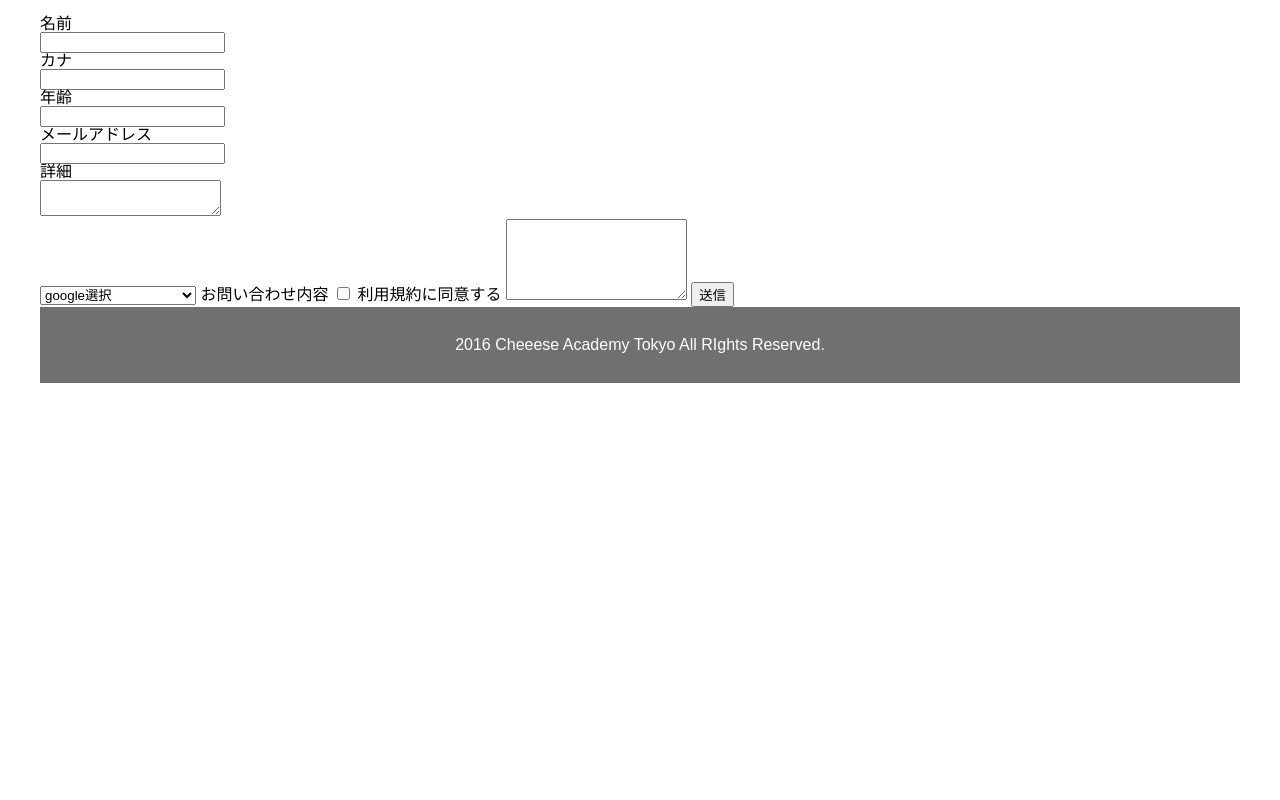
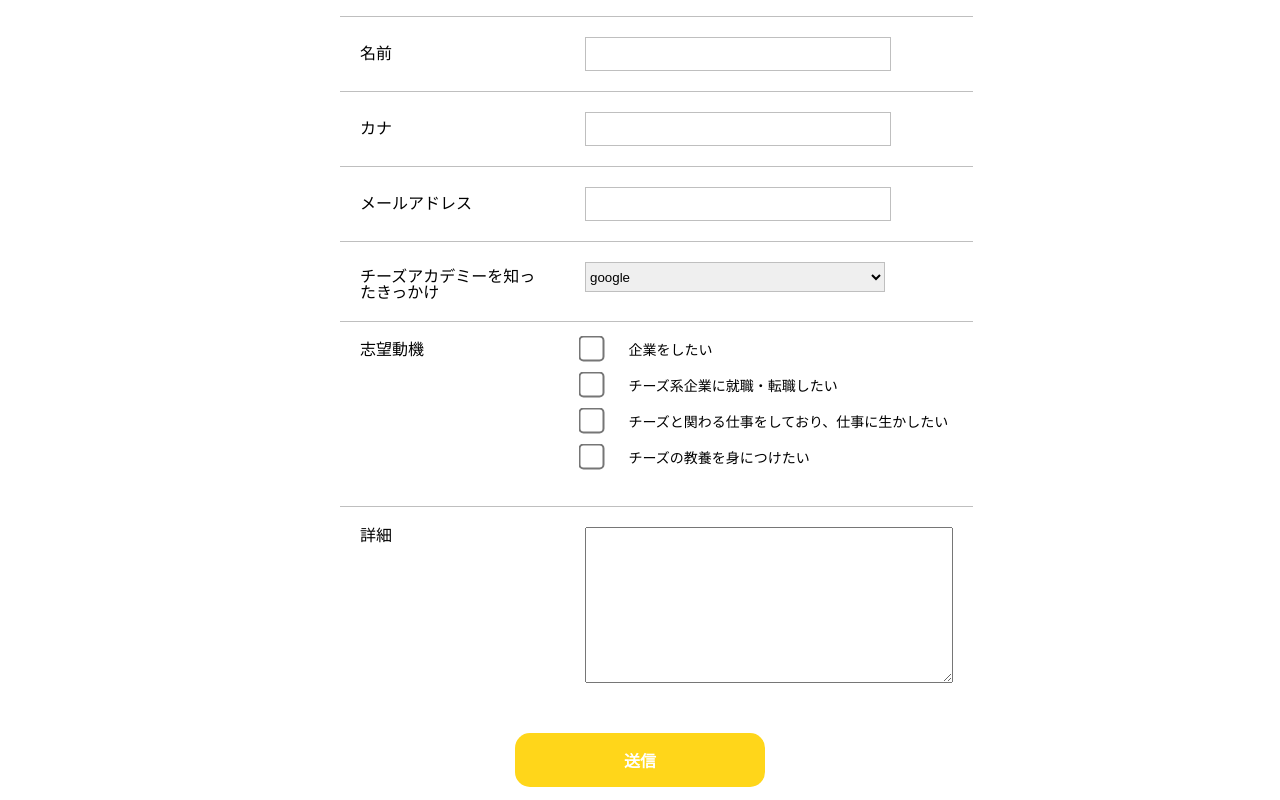
Before and after one commit to yoshikotttt/cheese_academy, a plain HTML site: page index.html in a window 1280 px wide. Shown: the part 4820-5620 px from the top of the page. Before the commit the page ends 5203 px from the top, so only its background shows below. Drawn offline with nearby package versions, Linux system fonts and the light colour scheme.

Commit message:
4/15ほぼ完成

```diff
--- a/css/style.css
+++ b/css/style.css
@@ -351,6 +351,7 @@ h3 {
   display: flex;
   align-items: center;
   justify-content: center;
+  margin-top: 140px;
 }
 
 #footer p {
@@ -358,3 +359,90 @@ h3 {
  color: white;
 
 }
+
+.contact-form {
+  width: 600px;
+  margin: 0 auto;
+
+}
+
+
+.contact-table {
+  width: 750px;
+  margin-bottom: 30px;
+}
+
+.contact-item,
+.contact-body {
+  padding: 20px;
+  border-top: 1px  solid #bfbfbf;
+
+}
+
+.contact-item {
+  text-align: left;
+  width: 30%;
+
+
+
+}
+
+.contact-body {
+  width: 70%;
+  display: flex;
+  flex-flow: column;
+
+}
+
+.form-text {
+  width: 300px;
+  height: 30px;
+  border: 1px solid #bfbfbf;
+
+}
+
+select {
+  width: 300px;
+  height: 30px;
+  border: 1px solid #bfbfbf;
+}
+
+.contact-skill {
+  display: block;
+
+
+}
+
+
+.contact-skill-txt {
+  margin-left: 20px;
+  font-size: 14px;
+
+}
+
+.motivation {
+  padding-bottom: 20px;
+}
+
+input[type=checkbox] {
+	transform: scale(2);
+	margin: 0 6px 0 0;
+
+}
+
+.contact-submit {
+  width: 250px;
+  background-color: #ffd61a;
+  color: #fff;
+  font-weight: bold;
+  display: block;
+  margin: 0 auto;
+  font-size: 16px;
+  padding: 15px;
+  border: none;
+  border-radius: 15px;
+}
+
+.contact-submit:hover {
+  background-color: #d8cd9e;
+}
--- a/index.html
+++ b/index.html
@@ -195,45 +195,69 @@
           <p>間違っても問い合わせしないようお願いいたします。</p>
        </div>
        <div class="contact-form">
-        <form>
+       <form action="">
+        <table class="contact-table">
+          <tr>
+            <th class="contact-item">名前</th>
+            <td class="contact-body">
+              <input type="text" name="名前" class="form-text">
+            </td>
+          </tr>
+          <tr>
+            <th class="contact-item">カナ</th>
+            <td class="contact-body">
+              <input type="text" name="カナ" class="form-text">
+            </td>
+          <tr>
+            <th class="contact-item">メールアドレス</th>
+            <td class="contact-body">
+              <input type="email" name="メールアドレス" class="form-text">
+            </td>
+          </tr>
+          <tr>
+            <th class="contact-item">チーズアカデミーを知ったきっかけ</th>
+            <td class="contact-body">
+            <select name="きっかけ" id="">
+              <option value="google">google</option>
+              <option value="sns">sns</option>
+              <option value="introduction">紹介</option>
+              <option value="bychance">たまたま通りかかった</option>
+              <option value="other">その他</option>
 
-          <dl>
-            <dt>名前</dt>
-            <dd><input type="text"></dd>
-          </dl>
-          <dl>
-            <dt>カナ</dt>
-            <dd><input type="text"></dd>
-          </dl>
-          <dl>
-            <dt>年齢</dt>
-            <dd><input type="number"></dd>
-          </dl>
-          <dl>
-            <dt>メールアドレス</dt>
-            <dd><input type="email"></dd>
-          </dl>
-          <dl>
-            <dt>詳細</dt>
-            <dd><textarea name="other" rows="５"></textarea></dd>
-          </dl>
-          <dl>
-          <select id="category" name="category">
-            <option value="0">google選択</option>
-            <option value="1">SNS</option>
-            <option value="2">紹介</option>
-            <option value="3">たまたま通りかかった</option>
-            <option value="4">その他</option>
-          </select>
-          <label>お問い合わせ内容</label>
-          <input type="checkbox" id="terms" name="terms">
-          <label for="terms">利用規約に同意する</label>
-          <textarea id="message" name="message" rows="5"></textarea>
-          <button type="submit">送信</button>
-        </form>
-
-
-       </div>
+            </select>
+            </td>
+          </tr>
+          <tr>
+            <th class="contact-item">志望動機</th>
+            <td class="contact-body">
+              <label class="motivation">
+                <input type="checkbox" name="志望動機" />
+                <span class="contact-skill-txt">企業をしたい</span>
+              </label>
+              <label class="motivation">
+                <input type="checkbox" name="志望動機" />
+                <span class="contact-skill-txt">チーズ系企業に就職・転職したい</span>
+              </label>
+              <label class="motivation">
+                <input type="checkbox" name="志望動機" />
+                <span class="contact-skill-txt">チーズと関わる仕事をしており、仕事に生かしたい</span>
+              </label>
+              <label class="motivation">
+                <input type="checkbox" name="志望動機" />
+                <span class="contact-skill-txt">チーズの教養を身につけたい</span>
+              </label>
+            </td>
+          </tr>
+          <tr>
+            <th class="contact-item">詳細</th>
+            <td class="contact-body">
+              <textarea name="詳細" id="form-textarea" cols="30" rows="10"></textarea>
+            </td>
+          </tr>
+        </table>
+        <input class="contact-submit" type="submit" value="送信"/>
+       </form>
+      </div>
       </div>
     </div>
     <!-- /.content -->
```
